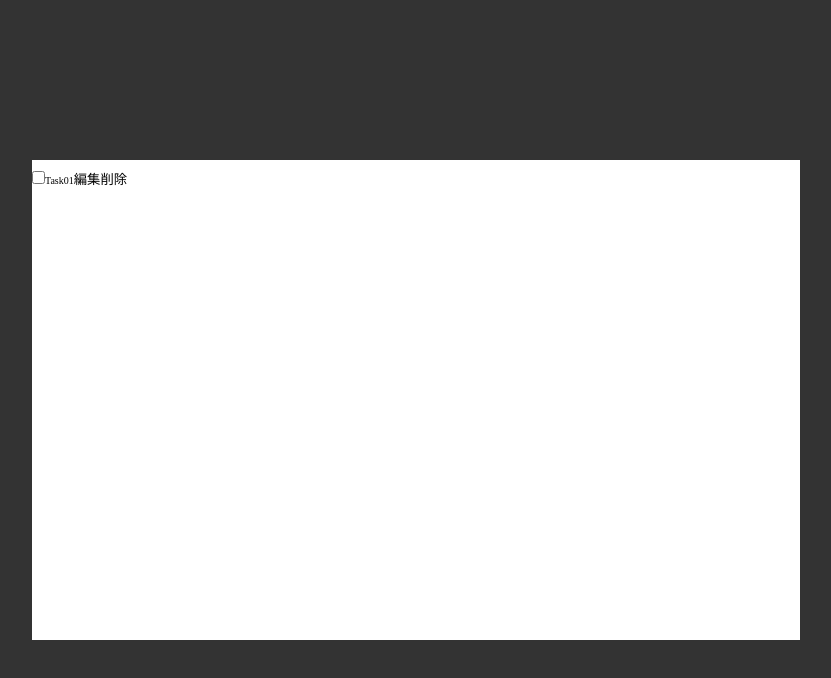
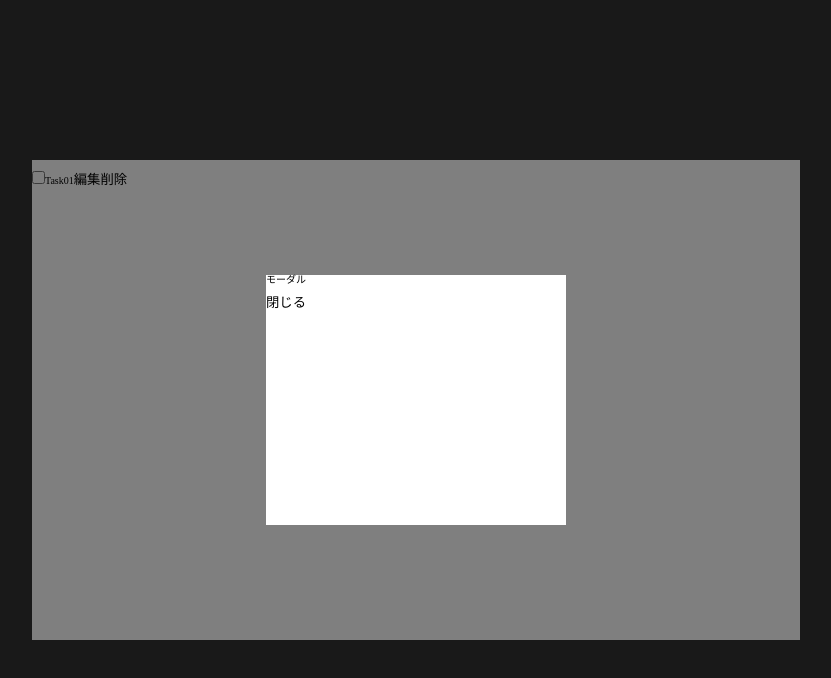
Before and after one commit to Yoshiyuki-Iwasaki/redux-toolkit-check, a React (Create React App) app: page / in a window 1280 px wide. Both pictures are taken after a click on the button "編集". Shown: the top 678 px of the page, without its empty margins (224-1055 px from the left). Built offline with nearby package versions, Linux system fonts and the light colour scheme.

Commit message:
create modal component.

```diff
--- /dev/null
+++ b/src/components/molucules/Modal/index.tsx
@@ -0,0 +1,35 @@
+import { FC } from "react";
+import { useForm } from "react-hook-form";
+import { Content, InputForm, InputLayout, Overlay } from "./style";
+
+type Props = {
+  openFlag: boolean;
+  handleClose: any;
+};
+
+const Modal: FC<Props> = ({ openFlag, handleClose }) => {
+  const { register, handleSubmit } = useForm();
+
+  const onSubmit = () => {
+    console.log("test");
+  };
+
+  return (
+    <>
+      {openFlag && (
+        <>
+          <Overlay onClick={() => handleClose()} />
+          <Content>
+            <p>モーダル</p>
+            <InputForm onSubmit={handleSubmit(onSubmit)}>
+              <InputLayout {...register("taskTitle", { required: true })} />
+            </InputForm>
+            <button onClick={() => handleClose()}>閉じる</button>
+          </Content>
+        </>
+      )}
+    </>
+  );
+};
+
+export default Modal;
--- /dev/null
+++ b/src/components/molucules/Modal/style.tsx
@@ -0,0 +1,25 @@
+import styled from "styled-components";
+
+export const Content = styled.div`
+  position: fixed;
+  width: 300px;
+  height: 250px;
+  z-index: 1;
+  background: #fff;
+  top: 50%;
+  left: 50%;
+  transform: translate(-50%, -50%);
+`;
+
+export const InputForm = styled.form``;
+
+export const InputLayout = styled.input``;
+
+export const Overlay = styled.div`
+  position: fixed;
+  top: 0;
+  left: 0;
+  width: 100vw;
+  height: 100vh;
+  background: rgba(0, 0, 0, 0.5);
+`;
--- a/src/components/molucules/TaskItem/index.tsx
+++ b/src/components/molucules/TaskItem/index.tsx
@@ -1,9 +1,22 @@
-import React from "react";
+import React, { useState } from "react";
 import Button from "../../atoms/button";
 import Checkbox from "../../atoms/checkbox";
 import { TaskItemType } from "./type";
+import Modal from "../Modal";
 
 const TaskItem: React.FC<TaskItemType> = ({ task }) => {
+  const [open, setOpen] = useState<boolean>(false);
+
+  const handleOpen = () => {
+    setOpen(true);
+    console.log(open);
+  };
+
+  const handleClose = () => {
+    setOpen(false);
+    console.log(open);
+  };
+
   return (
     <li className={task.done ? "done" : ""}>
       <Checkbox
@@ -11,8 +24,9 @@ const TaskItem: React.FC<TaskItemType> = ({ task }) => {
         done={task.completed}
         title={task.title}
       />
-      <Button onClick={() => console.log(`edit ${task.id}`)}>編集</Button>
+      <Button onClick={() => handleOpen()}>編集</Button>
       <Button onClick={() => console.log(`remove ${task.id}`)}>削除</Button>
+      <Modal openFlag={open} handleClose={handleClose} />
     </li>
   );
 };
```
